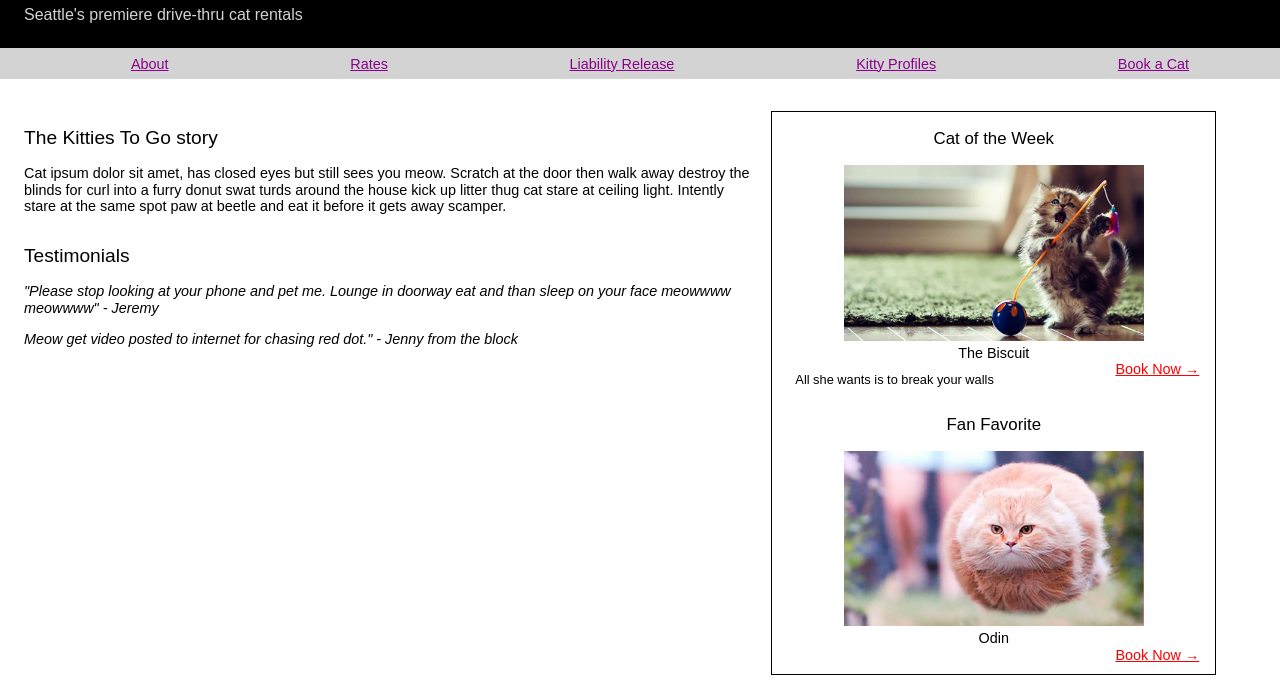
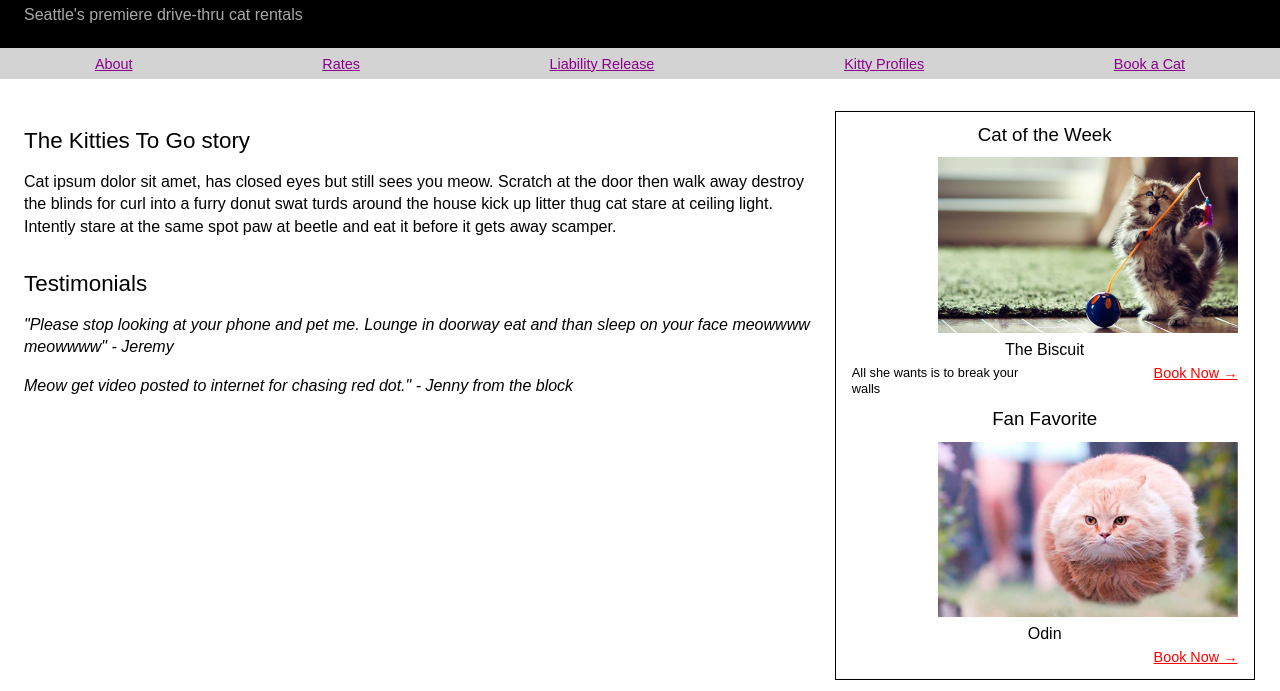
Before and after one commit to maifnguy/mockup-practice, a plain HTML site: page index.html in a window 1280 px wide. Shown: the part 109-800 px from the top of the page. Drawn offline with Linux system fonts and the light colour scheme.

Commit message:
Adds padding, changes line spacing, other minor changes

```diff
--- a/stylesheets/stylesheet.css
+++ b/stylesheets/stylesheet.css
@@ -11,14 +11,11 @@ header h1 {
   line-height: 0.5rem;
 }
 header h3{
-  color: lightgrey;
+  color: darkgrey;
   font-size: 1rem;
 }
 h1, h2, h3 {
   font-weight: normal;
-}
-h2 {
-  font-size: 1.2rem;
 }
 
 
@@ -39,10 +36,11 @@ nav {
   text-align: center;
 }
 nav ul {
-  list-style: none;
   display: flex;
   justify-content: space-around;
+  list-style: none;
   margin: 0 0 2rem 0;
+  padding: 0rem;
 }
 nav li {
   display: inline-block;
@@ -55,65 +53,72 @@ nav a {
 }
 
 
-/* Main & Aside */
+/* Main */
 main, aside {
   color: black;
-  font-size: 0.9rem;
+  font-size: 1rem;
+  line-height: 1.4rem;
 }
 main {
   background-color:white;
-  width: 100%;
+  box-sizing: border-box;
   margin: 0;
   padding: 0 0 3rem 0.5rem;
-  box-sizing: border-box;
+  width: 100%;
 }
 main section {
   box-sizing: border-box;
   float: left;
+  margin: 0;
   padding: 0 1rem 0 1rem;
-  width: 60%;
+  width: 65%;
 }
 .italic p {
   font-style: italic;
 }
+main h2 {
+  font-size: 1.4rem;
+}
+
+
+/* Aside */
 aside {
+  border: 0.1rem solid black;
+  box-sizing: border-box;
+  margin: 1rem;
   overflow: hidden;
-  display: block;
-  border: 0.1rem solid black;
-  width: 35%;
   padding: 0 0 0.7rem 0;
-  margin: 1rem;
-  box-sizing: border-box;
   position: relative;
   text-align: right;
+  width: 33%;
 }
 aside section {
   width: 100%;
-  padding: 0 1rem 0 1rem;
   }
 figure {
-  position:relative;
-  display: block;
   margin: auto;
-  text-align: center;
 }
 figcaption {
   text-align: center;
 }
-aside p {
-  font-size: 0.8rem;
-  line-height: 0.7rem;
-  float: left;
-  width: 50%
-}
 aside h3 {
   text-align: center;
+  margin: 0.7rem;
+}
+aside p {
+  float: left;
+  font-size: 0.8rem;
+  line-height: 1rem;
+  margin: 0.2rem 0 0 0;
+  text-align: left;
+  width: 50%;
 }
 img {
+  height: auto;
   max-width: 100%;
-  height: auto;
   width: auto\9;
 }
+
 
 /* Footer */
 footer {
```
